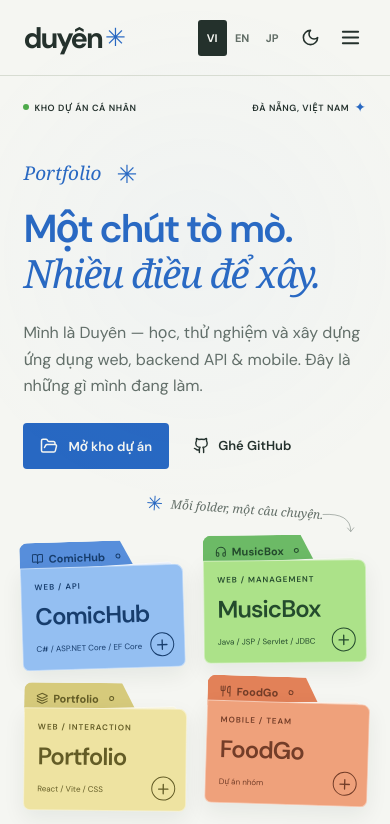
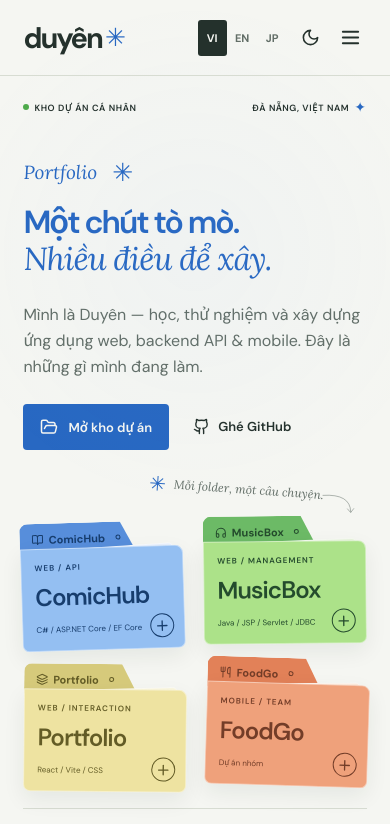
Before and after one commit to duin333/Project-1_Website-of-Personal-Porfolio, a React (Vite) app: page / in a window 390 px wide. Shown: the top 824 px of the page. Built offline with nearby package versions, Linux system fonts and the light colour scheme.

Commit message:
fix: use Vietnamese-capable serif typography and refine mobile heading

```diff
--- a/src/styles.css
+++ b/src/styles.css
@@ -1,4 +1,4 @@
-@import url("https://fonts.googleapis.com/css2?family=DM+Sans:wght@400;450;500;550;600;650;700;750&family=Noto+Sans+JP:wght@400;500;600;700&display=swap");
+@import url("https://fonts.googleapis.com/css2?family=DM+Sans:wght@400;450;500;550;600;650;700;750&family=Lora:ital,wght@0,400;1,400&family=Noto+Sans+JP:wght@400;500;600;700&display=swap");
 
 :root {
   font-family: "DM Sans", "Noto Sans JP", system-ui, sans-serif;
@@ -86,7 +86,7 @@ p {
   margin: 0;
 }
 em {
-  font-family: Georgia, "Noto Sans JP", serif;
+  font-family: "Lora", "Times New Roman", "Noto Sans JP", serif;
   font-weight: 400;
 }
 section[id] {
@@ -264,7 +264,7 @@ section[id] {
   padding-top: 56px;
 }
 .hero-prefix {
-  font-family: Georgia, serif;
+  font-family: "Lora", "Times New Roman", serif;
   font-size: 22px;
   font-style: italic;
   color: var(--blue);
@@ -346,7 +346,7 @@ section[id] {
   position: absolute;
   right: 3%;
   top: 78px;
-  font-family: Georgia, serif;
+  font-family: "Lora", "Times New Roman", serif;
   font-style: italic;
   color: #57884a;
   font-size: 22px;
@@ -372,7 +372,7 @@ section[id] {
   position: absolute;
   top: -20px;
   right: 80px;
-  font-family: Georgia, serif;
+  font-family: "Lora", "Times New Roman", serif;
   font-style: italic;
   font-size: 15px;
   color: var(--muted);
@@ -1218,7 +1218,7 @@ h2 em {
   left: 30px;
   top: -15px;
   font-size: 250px;
-  font-family: Georgia, serif;
+  font-family: "Lora", "Times New Roman", serif;
   line-height: 1;
   letter-spacing: -20px;
 }
@@ -1235,7 +1235,7 @@ h2 em {
   position: absolute;
   left: 20px;
   bottom: 20px;
-  font-family: Georgia, serif;
+  font-family: "Lora", "Times New Roman", serif;
   font-style: italic;
   font-size: 18px;
   line-height: 1.2;
@@ -1279,7 +1279,7 @@ h2 em {
   position: absolute;
   bottom: -22px;
   right: -23px;
-  font-family: Georgia, serif;
+  font-family: "Lora", "Times New Roman", serif;
   font-size: 14px;
   font-style: italic;
   background: #b4ec78;
@@ -2714,3 +2714,8 @@ h2 em {
     font-size: 15px;
   }
 }
+
+@media (max-width: 760px) {
+  .hero h1 { font-size: clamp(32px, 7.5vw, 56px); }
+  .hero h1 em { letter-spacing: -1px; }
+}
```
